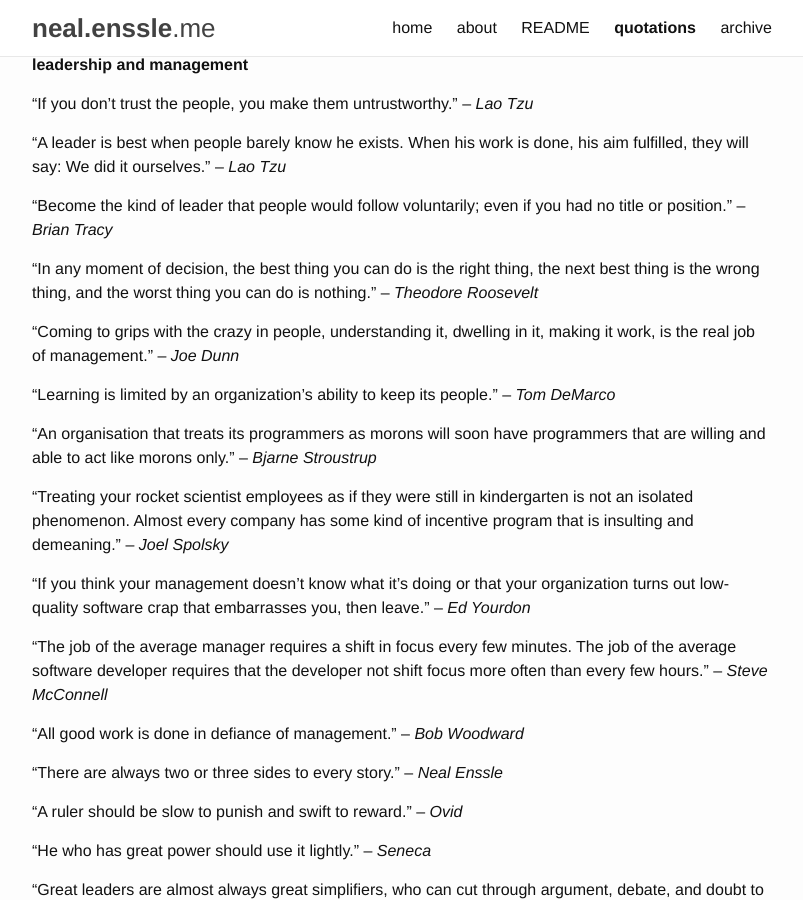
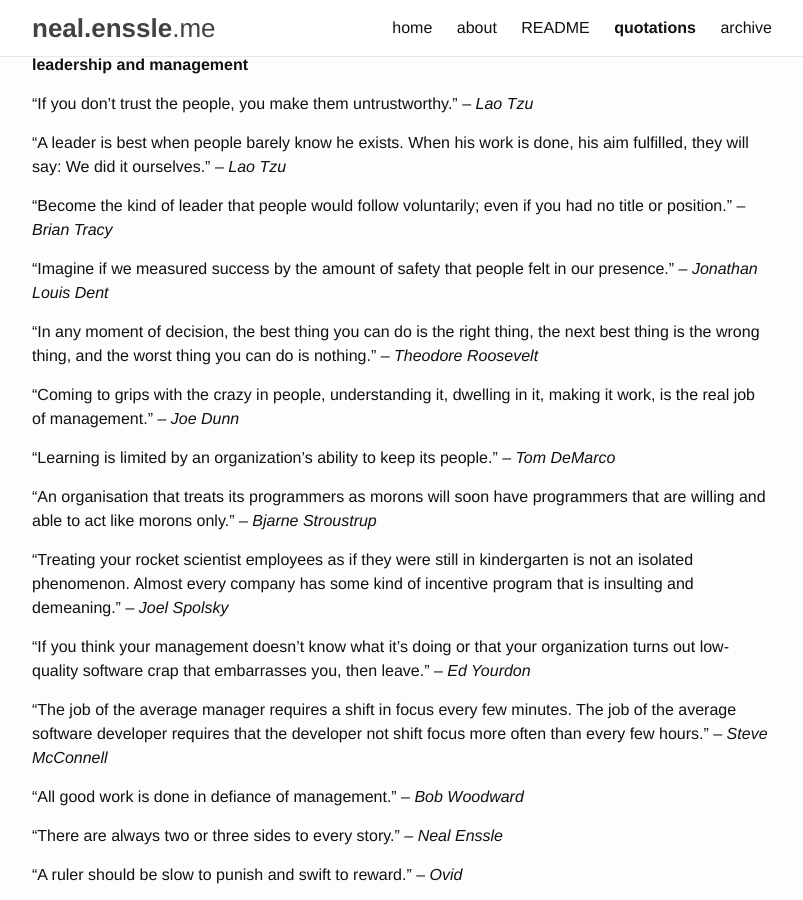
Before and after one commit to nealenssle/nealenssle.github.io, a Jekyll site: the page built from pages/quotes.md, in a window 1280 px wide and 900 px high, scrolled down 2675 px. Shown: the whole window, without its empty margins (238-1041 px from the left). Built offline with Jekyll 4.4.1, drawn with Linux system fonts in a browser that asks for light colours.

Commit message:
Adding quote by Jonathan Louis Dent

```diff
--- a/pages/quotes.md
+++ b/pages/quotes.md
@@ -105,6 +105,8 @@ permalink: /quotes
 
 "Become the kind of leader that people would follow voluntarily; even if you had no title or position." &ndash; _Brian Tracy_
 
+"Imagine if we measured success by the amount of safety that people felt in our presence." &ndash; _Jonathan Louis Dent_
+
 "In any moment of decision, the best thing you can do is the right thing, the next best thing is the wrong thing, and the worst thing you can do is nothing." &ndash; _Theodore Roosevelt_
 
 "Coming to grips with the crazy in people, understanding it, dwelling in it, making it work, is the real job of management." &ndash; _Joe Dunn_
```
